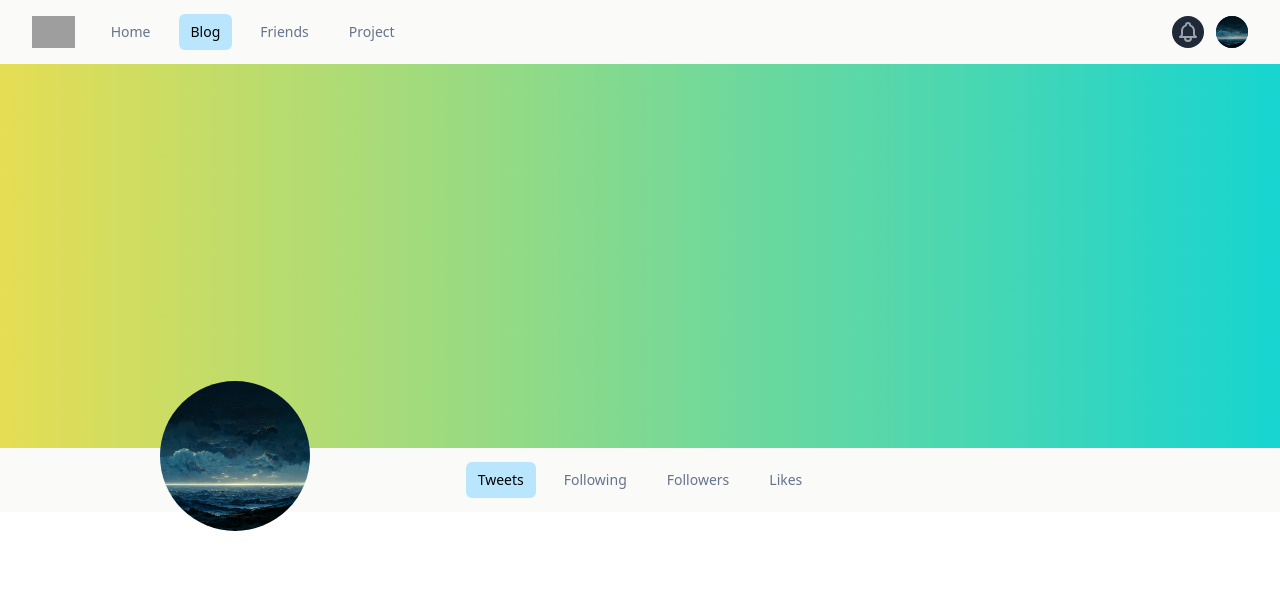
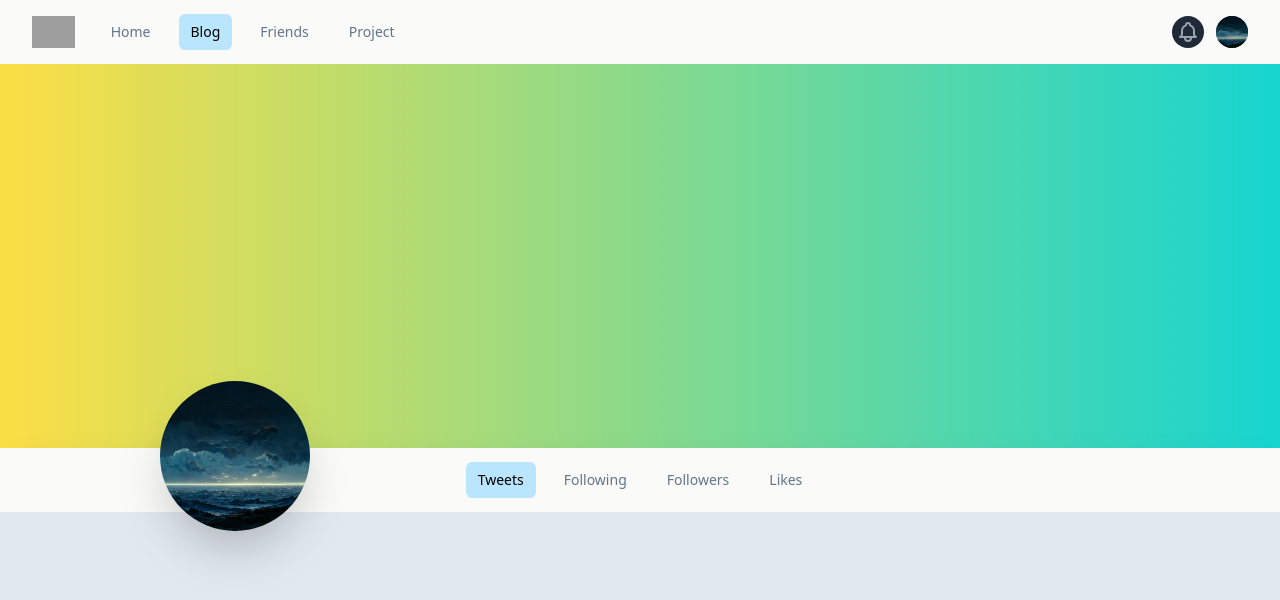
Before and after one commit to scooomaker/BlogChain, a Next.js app: page / in a window 1280 px wide. Shown: the top 600 px of the page. Built offline with nearby package versions, Linux system fonts and the light colour scheme; grey boxes are pictures that could not be loaded.

Commit message:
fix bugs and add shadow

```diff
--- a/components/LittleNav.tsx
+++ b/components/LittleNav.tsx
@@ -19,7 +19,7 @@ const profileImg = '/images/sea1.png'
 function LittleNav() {
   return (
     <>
-      <Disclosure as="nav" className="bg-stone-50 sticky top-0">
+      <Disclosure as="nav" className="bg-stone-50 shadow-2xl">
         {({ open }) => (
           <>
             <div className="max-w-7xl mx-auto px-2 sm:px-6 lg:px-8">
@@ -28,8 +28,8 @@ function LittleNav() {
               <div className="relative flex items-center justify-between h-16">
 
                 {/* img  */}
-                <div className='h-[150px] w-[150px] flex-1 flex justify-center'>
-                  <img className="imaged" src={profileImg} />
+                <div className='h-[150px] w-[150px] flex-1 flex justify-center '>
+                  <img className="imaged shadow-2xl" src={profileImg} />
                   {/* <img className="rounded-full ring-2 -translate-y-6 " src={profileImg} /> */}
                   {/* I don't know how to uses tailwind to solve this problem, so I use the base css. */}
                 </div>
--- a/components/Navbar.tsx
+++ b/components/Navbar.tsx
@@ -26,7 +26,7 @@ const profile_img = '/images/sea1.png'
 export default function Navbar() {
   return (
 
-    <Disclosure as="nav" className="bg-stone-50 sticky top-0">
+    <Disclosure as="nav" className="bg-stone-50 sticky top-0 z-40">
       {({ open }) => (
         <>
           <div className="max-w-7xl mx-auto px-2 sm:px-6 lg:px-8">
--- a/pages/index.tsx
+++ b/pages/index.tsx
@@ -15,6 +15,10 @@ const Home: NextPage = () => {
       <div className='bg-fixed bg-cover bg-no-repeat bg-right-top h-96' style={{ backgroundImage: `url(${bgImg})` }}></div>
 
       <LittleNav />
+
+      <div className='bg-slate-200 h-[10000px]'>
+
+      </div>
     </>
 
   )
--- a/styles/globals.css
+++ b/styles/globals.css
@@ -6,6 +6,7 @@
     .imaged{
       border-radius: 9999px;
       transform: translateY(-1.5rem);
+      z-index: 30;
     }
     @media (max-width: 800px) {
       .imaged{
```
Also changed, not shown: components/Main.tsx (added, +11 -0 lines).
